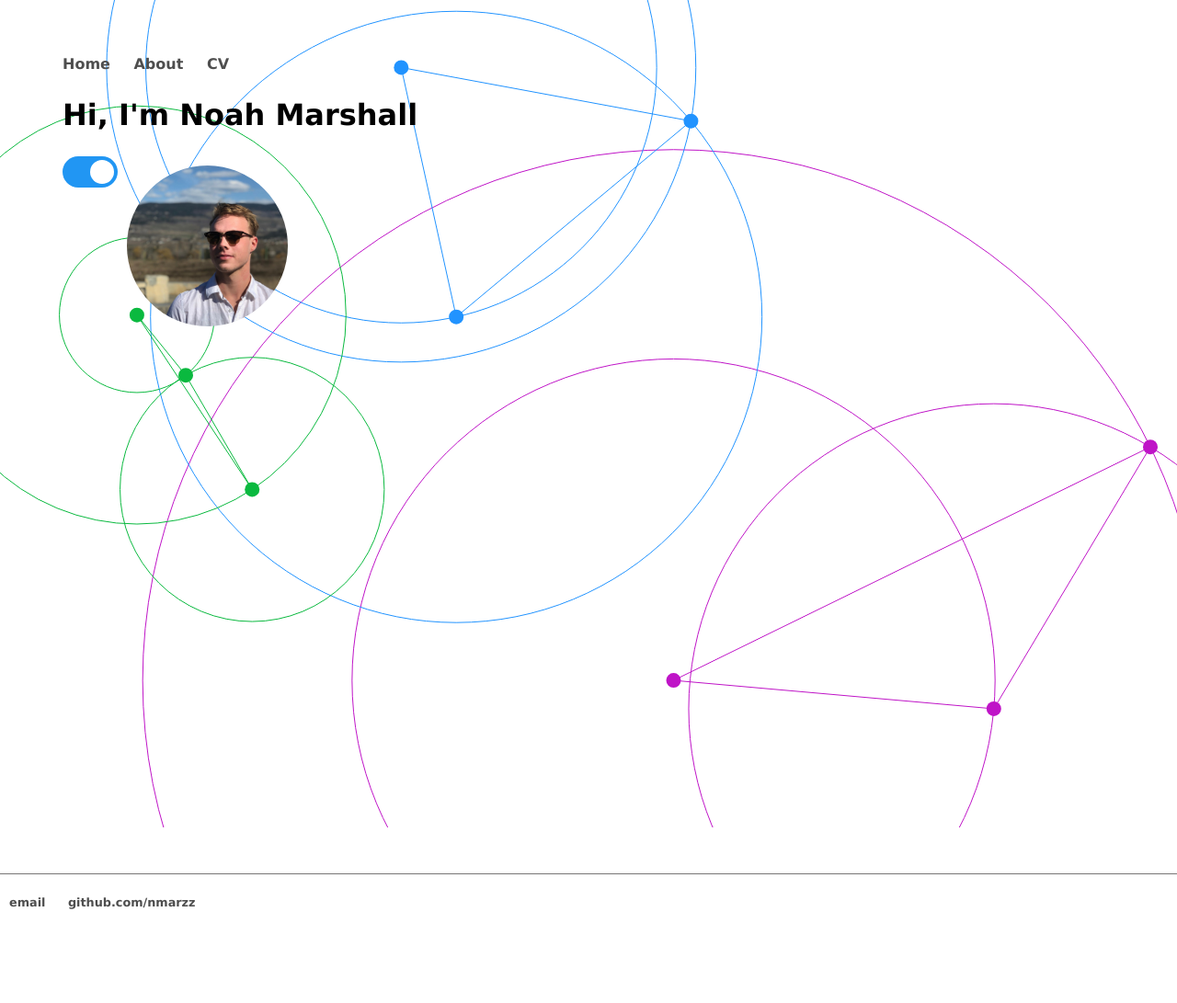
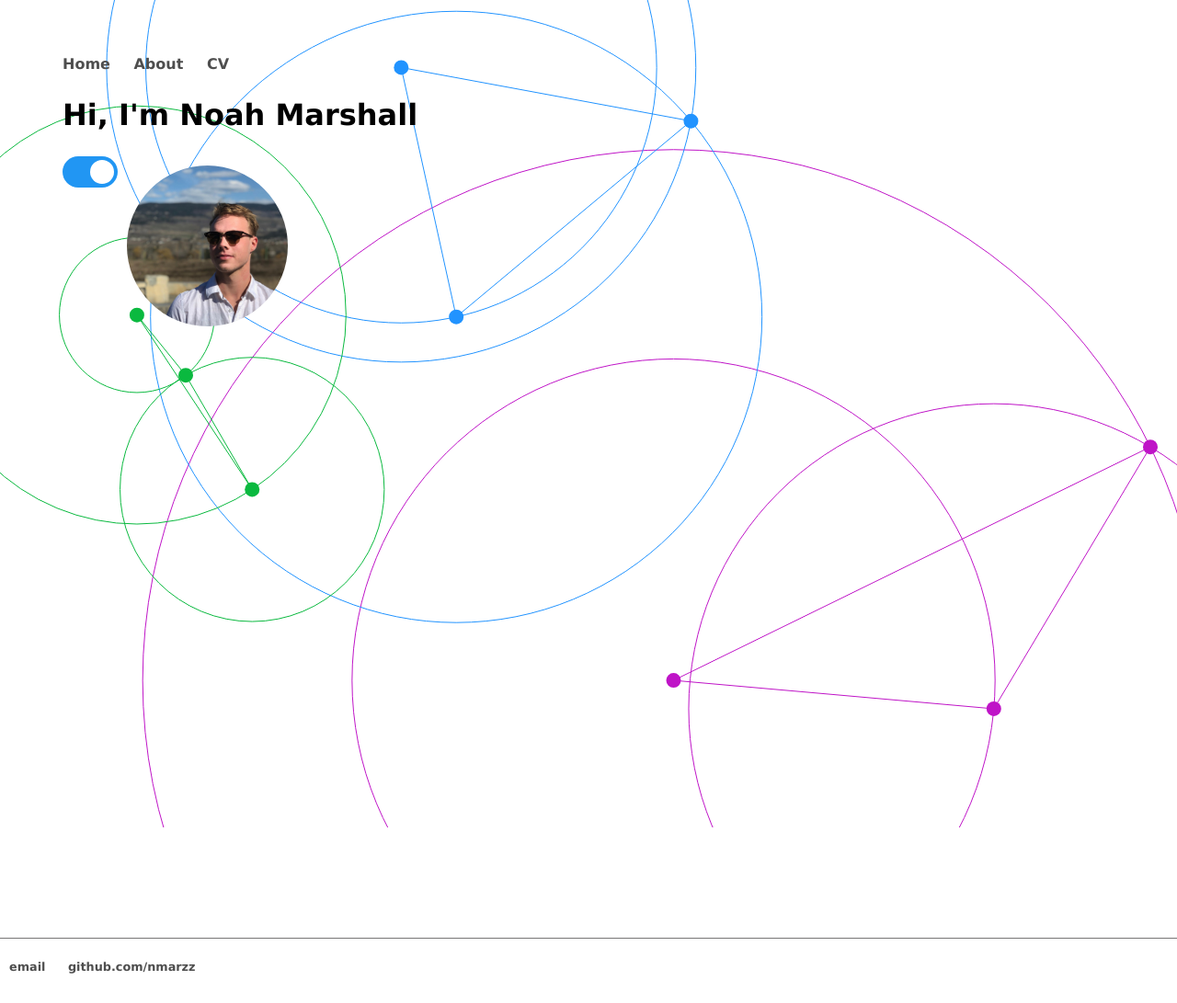
Before and after one commit to nmarzz/nmarzz.github.io, a Jekyll site: the page built from index.html, in a window 1280 px wide. Shown: the whole page at 92% size. Built offline with Jekyll 4.4.1, drawn with Linux system fonts in a browser that asks for light colours; before the commit the page ends 1021 px from its top, so only the background shows below that.

Commit message:
really footering

```diff
--- a/css/main.css
+++ b/css/main.css
@@ -82,7 +82,7 @@ footer {
     left: 0;
     height: 70px;
     width: 100%;
-    margin-top: -70px;
+    margin-top: -0px;
 }
 
 ul.posts {
```
